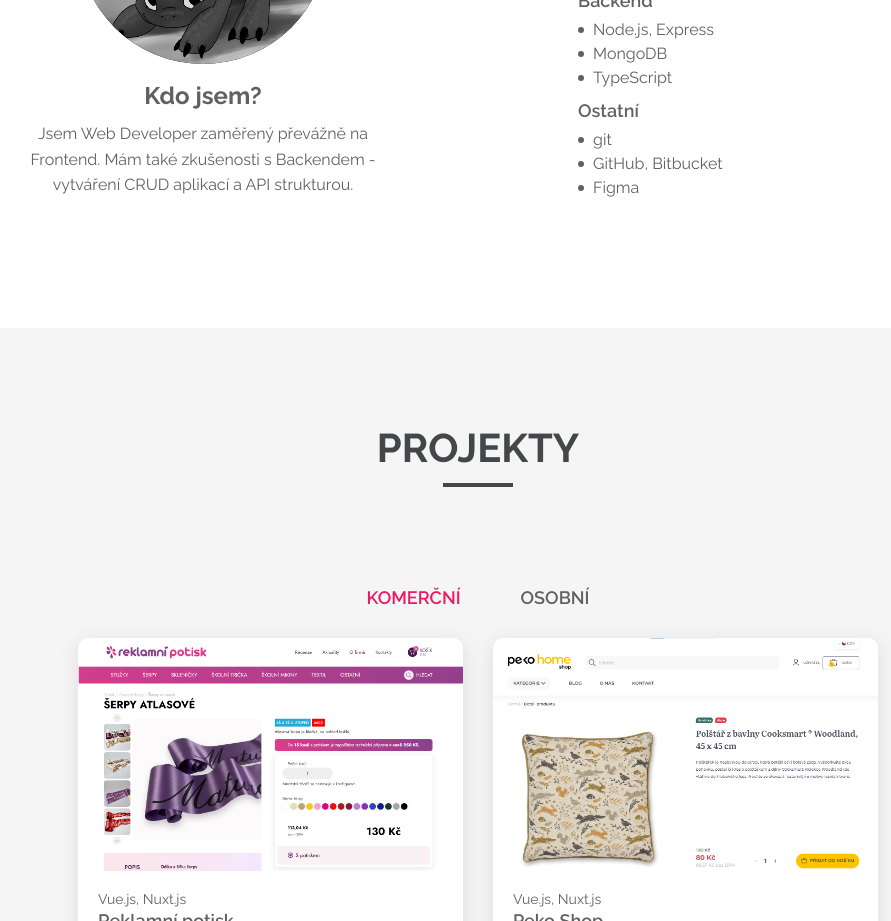
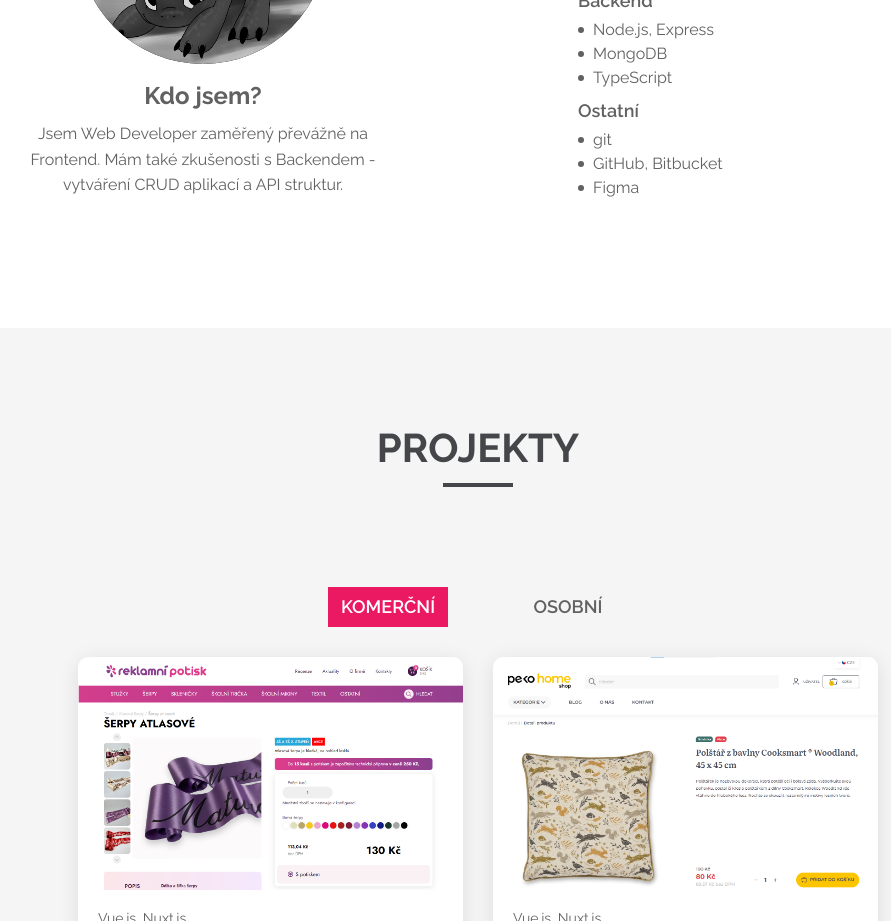
Before and after one commit to patrik-pk/patrik-pk.github.io, a React (Create React App) app: page / in a window 1280 px wide. Shown: the part 1300-2221 px from the top of the page, without its empty margins (162-1053 px from the left). Built offline with nearby package versions, Linux system fonts and the light colour scheme.

Commit message:
filter styles

```diff
--- a/src/components/filter/filter.style.scss
+++ b/src/components/filter/filter.style.scss
@@ -11,13 +11,21 @@
 }
 
 .filter-options-item {
+  position: relative;
+  display: flex;
+  align-items: center;
+  justify-content: center;
+  width: 120px;
+  height: 40px;
+  margin: 30px;
   font-size: 18px;
   font-weight: 600;
   text-transform: uppercase;
-  margin: 30px;
   cursor: pointer;
+  // transition: 300ms all;
 
   &.selected {
-    color: $pink;
+    background: $pink;
+    color: white;
   }
 }
--- a/src/lang/cs.json
+++ b/src/lang/cs.json
@@ -30,7 +30,7 @@
     "title": "O mně",
     "left": {
       "title": "Kdo jsem?",
-      "text": "Jsem Web Developer zaměřený převážně na Frontend. Mám také zkušenosti s Backendem - vytváření CRUD aplikací a API strukturou."
+      "text": "Jsem Web Developer zaměřený převážně na Frontend. Mám také zkušenosti s Backendem - vytváření CRUD aplikací a API struktur."
     },
     "right": {
       "title": "Tech Stack",
```
